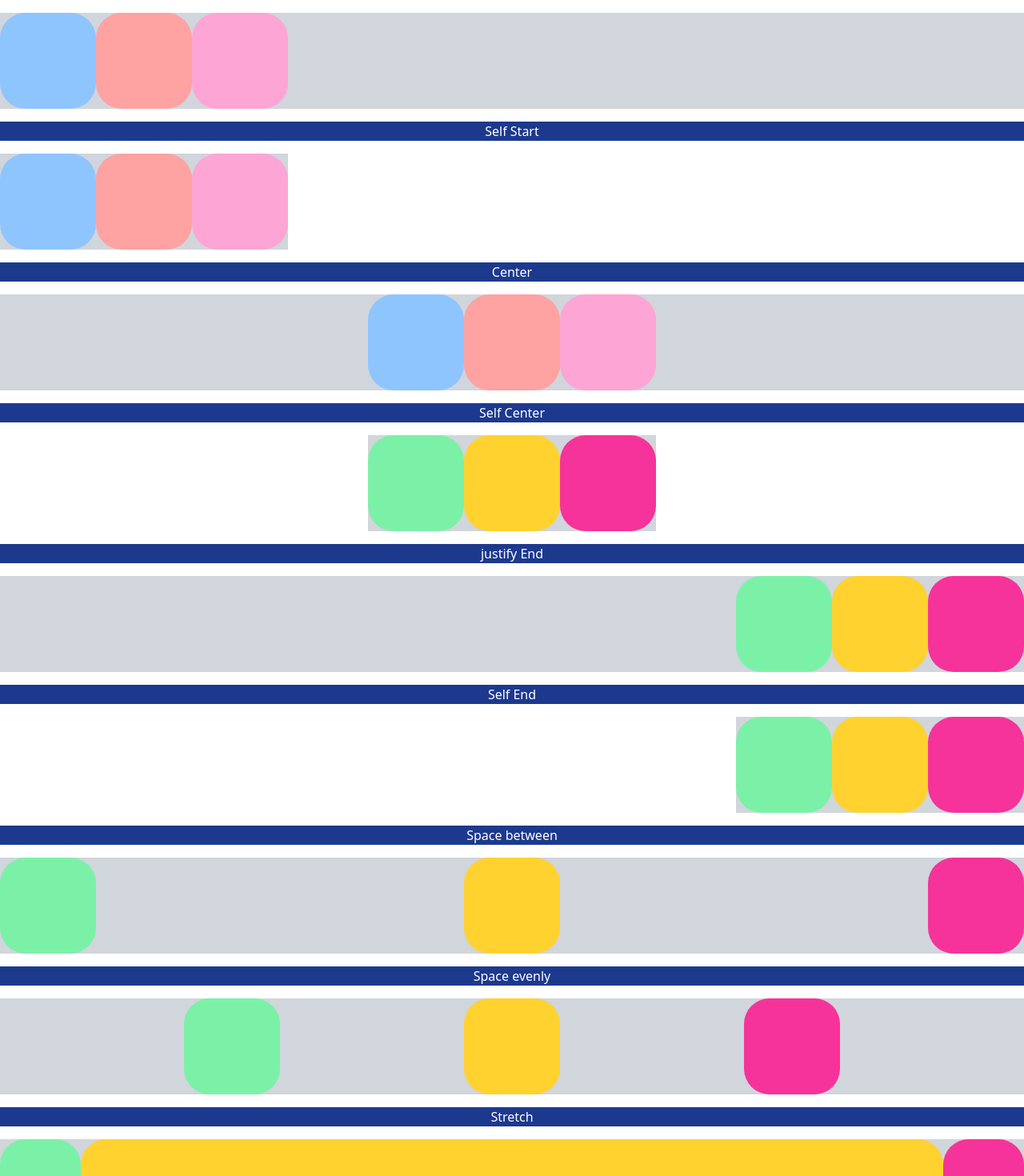
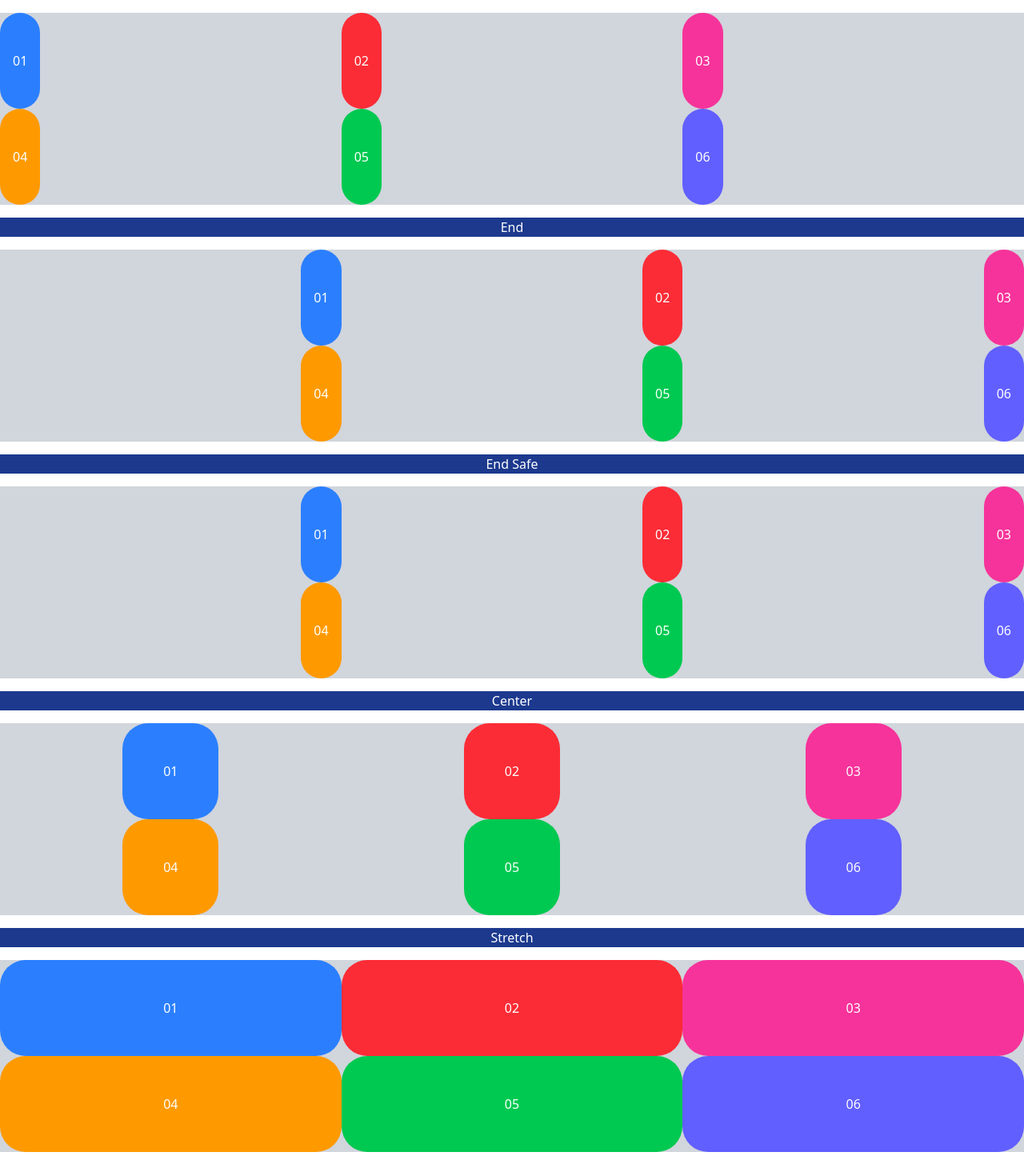
Before and after one commit to AmirTaki/tailwind-toturial-react-vite, a React (Vite) app: page / in a window 1280 px wide. Shown: the part 80-1550 px from the top of the page at 80% size. Built offline with nearby package versions, Linux system fonts and the light colour scheme.

Commit message:
justify-items

```diff
--- a/src/App.jsx
+++ b/src/App.jsx
@@ -4,79 +4,57 @@ function App() {
   return (
 
     <>
-      <h1 className='bg-blue-900  text-white my-4 text-center'>justify-content</h1>
+      <h1 className='bg-blue-900  text-white my-4 text-center'>justify-items</h1>
       <h1 className='bg-blue-900  text-white my-4 text-center'>Start</h1>
 
-      <div className="flex bg-gray-300  justify-start">
-        <div className="w-30 h-30  bg-blue-300 rounded-4xl"></div>
-        <div className="w-30 h-30  bg-red-300  rounded-4xl" ></div>
-        <div className="w-30 h-30  bg-pink-300 rounded-4xl "></div>
+      <div className="bg-gray-300  grid grid-cols-3 justify-items-start ">
+        <div className=" h-30 px-4 bg-blue-500 rounded-4xl flex justify-center items-center text-white">01</div>
+        <div className=" h-30 px-4 bg-red-500  rounded-4xl flex justify-center items-center text-white" >02</div>
+        <div className=" h-30 px-4 bg-pink-500 rounded-4xl flex justify-center items-center text-white ">03</div>
+        <div className=" h-30 px-4 bg-amber-500 rounded-4xl flex justify-center items-center text-white ">04</div>
+        <div className=" h-30 px-4 bg-green-500 rounded-4xl flex justify-center items-center text-white ">05</div>
+        <div className=" h-30 px-4 bg-indigo-500 rounded-4xl flex justify-center items-center text-white ">06</div>
       </div>
 
 
-      <h1 className='bg-blue-900  text-white my-4 text-center'>Self Start</h1>
-      <div className="flex bg-gray-300  justify-self-start">
-        <div className="w-30 h-30  bg-blue-300 rounded-4xl"></div>
-        <div className="w-30 h-30  bg-red-300  rounded-4xl" ></div>
-        <div className="w-30 h-30  bg-pink-300 rounded-4xl "></div>
+      <h1 className='bg-blue-900  text-white my-4 text-center'>End</h1>
+      <div className="bg-gray-300  grid grid-cols-3 justify-items-end ">
+        <div className=" h-30 px-4 bg-blue-500 rounded-4xl flex justify-center items-center text-white">01</div>
+        <div className=" h-30 px-4 bg-red-500  rounded-4xl flex justify-center items-center text-white" >02</div>
+        <div className=" h-30 px-4 bg-pink-500 rounded-4xl flex justify-center items-center text-white ">03</div>
+        <div className=" h-30 px-4 bg-amber-500 rounded-4xl flex justify-center items-center text-white ">04</div>
+        <div className=" h-30 px-4 bg-green-500 rounded-4xl flex justify-center items-center text-white ">05</div>
+        <div className=" h-30 px-4 bg-indigo-500 rounded-4xl flex justify-center items-center text-white ">06</div>
+      </div>
+
+      <h1 className='bg-blue-900  text-white my-4 text-center'>End Safe</h1>
+      <div className="bg-gray-300  grid grid-cols-3 justify-items-end-safe ">
+        <div className=" h-30 px-4 bg-blue-500 rounded-4xl flex justify-center items-center text-white">01</div>
+        <div className=" h-30 px-4 bg-red-500  rounded-4xl flex justify-center items-center text-white" >02</div>
+        <div className=" h-30 px-4 bg-pink-500 rounded-4xl flex justify-center items-center text-white ">03</div>
+        <div className=" h-30 px-4 bg-amber-500 rounded-4xl flex justify-center items-center text-white ">04</div>
+        <div className=" h-30 px-4 bg-green-500 rounded-4xl flex justify-center items-center text-white ">05</div>
+        <div className=" h-30 px-4 bg-indigo-500 rounded-4xl flex justify-center items-center text-white ">06</div>
       </div>
 
       <h1 className='bg-blue-900  text-white my-4 text-center'>Center</h1>
-      <div className="flex bg-gray-300  justify-center">
-        <div className="w-30 h-30  bg-blue-300 rounded-4xl"></div>
-        <div className="w-30 h-30  bg-red-300  rounded-4xl" ></div>
-        <div className="w-30 h-30  bg-pink-300 rounded-4xl "></div>
-      </div>
-
-      <h1 className='bg-blue-900  text-white my-4 text-center'>Self Center</h1>
-      <div className="flex bg-gray-300  justify-self-center">
-        <div className="w-30 h-30  bg-green-300 rounded-4xl"></div>
-        <div className="w-30 h-30  bg-amber-300  rounded-4xl" ></div>
-        <div className="w-30 h-30  bg-pink-500 rounded-4xl "></div>
-      </div>
-
-
-      <h1 className='bg-blue-900   text-white my-4 text-center'>justify End</h1>
-      <div className="flex bg-gray-300   justify-end">
-        <div className="w-30 h-30  bg-green-300 rounded-4xl"></div>
-        <div className="w-30 h-30  bg-amber-300  rounded-4xl" ></div>
-        <div className="w-30 h-30  bg-pink-500 rounded-4xl "></div>
-      </div>
-
-      <h1 className='bg-blue-900  text-white my-4 text-center '>Self End</h1>
-      <div className="flex bg-gray-300  justify-self-end ">
-        <div className="w-30 h-30  bg-green-300 rounded-4xl"></div>
-        <div className="w-30 h-30  bg-amber-300  rounded-4xl" ></div>
-        <div className="w-30 h-30  bg-pink-500 rounded-4xl "></div>
-      </div>
-
-      <h1 className='bg-blue-900  text-white my-4 text-center'>Space between</h1>
-      <div className="flex bg-gray-300  justify-between">
-        <div className="w-30 h-30  bg-green-300 rounded-4xl"></div>
-        <div className="w-30 h-30  bg-amber-300  rounded-4xl" ></div>
-        <div className="w-30 h-30  bg-pink-500 rounded-4xl "></div>
-      </div>
-
-      <h1 className='bg-blue-900  text-white my-4 text-center'>Space evenly</h1>
-      <div className="flex bg-gray-300  justify-evenly">
-        <div className="w-30 h-30  bg-green-300 rounded-4xl"></div>
-        <div className="w-30 h-30  bg-amber-300  rounded-4xl" ></div>
-        <div className="w-30 h-30  bg-pink-500 rounded-4xl "></div>
+      <div className="bg-gray-300  grid grid-cols-3 justify-items-center ">
+        <div className=" h-30 w-30 bg-blue-500 rounded-4xl flex justify-center items-center text-white">01</div>
+        <div className=" h-30 w-30 bg-red-500  rounded-4xl flex justify-center items-center text-white" >02</div>
+        <div className=" h-30 w-30 bg-pink-500 rounded-4xl flex justify-center items-center text-white ">03</div>
+        <div className=" h-30 w-30 bg-amber-500 rounded-4xl flex justify-center items-center text-white ">04</div>
+        <div className=" h-30 w-30 bg-green-500 rounded-4xl flex justify-center items-center text-white ">05</div>
+        <div className=" h-30 w-30 bg-indigo-500 rounded-4xl flex justify-center items-center text-white ">06</div>
       </div>
 
       <h1 className='bg-blue-900  text-white my-4 text-center'>Stretch</h1>
-      <div className="flex bg-gray-300  justify-stretch">
-        <div className=" w-30 h-30  bg-green-300 rounded-4xl"></div>
-        <div className="w-full h-30 bg-amber-300  rounded-4xl" ></div>
-        <div className="w-30 h-30  bg-pink-500 rounded-4xl "></div>
-      </div>
-
-
-      <h1 className='bg-blue-900  text-white my-4 text-center'>Normal</h1>
-      <div className="flex bg-gray-300  justify-normal">
-        <div className=" w-30 h-30  bg-green-300 rounded-4xl"></div>
-        <div className="w-30 h-30 bg-amber-300  rounded-4xl" ></div>
-        <div className="w-30 h-30  bg-pink-500 rounded-4xl "></div>
+      <div className="bg-gray-300  grid grid-cols-3 justify-items-stretch ">
+        <div className=" h-30  bg-blue-500 rounded-4xl flex justify-center items-center text-white">01</div>
+        <div className=" h-30  bg-red-500  rounded-4xl flex justify-center items-center text-white" >02</div>
+        <div className=" h-30  bg-pink-500 rounded-4xl flex justify-center items-center text-white ">03</div>
+        <div className=" h-30  bg-amber-500 rounded-4xl flex justify-center items-center text-white ">04</div>
+        <div className=" h-30  bg-green-500 rounded-4xl flex justify-center items-center text-white ">05</div>
+        <div className=" h-30  bg-indigo-500 rounded-4xl flex justify-center items-center text-white ">06</div>
       </div>
       <h1 className='bg-blue-900  text-white my-4 text-center'></h1>
 
```
